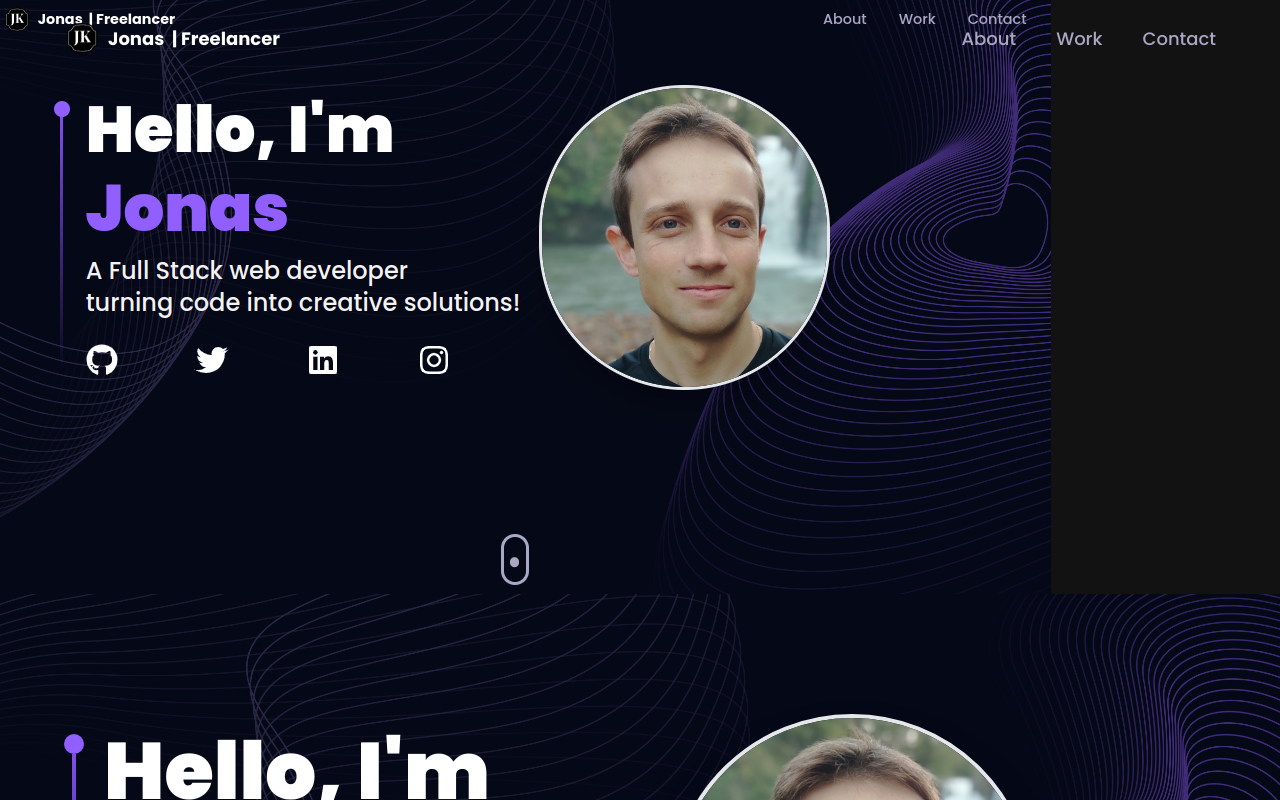
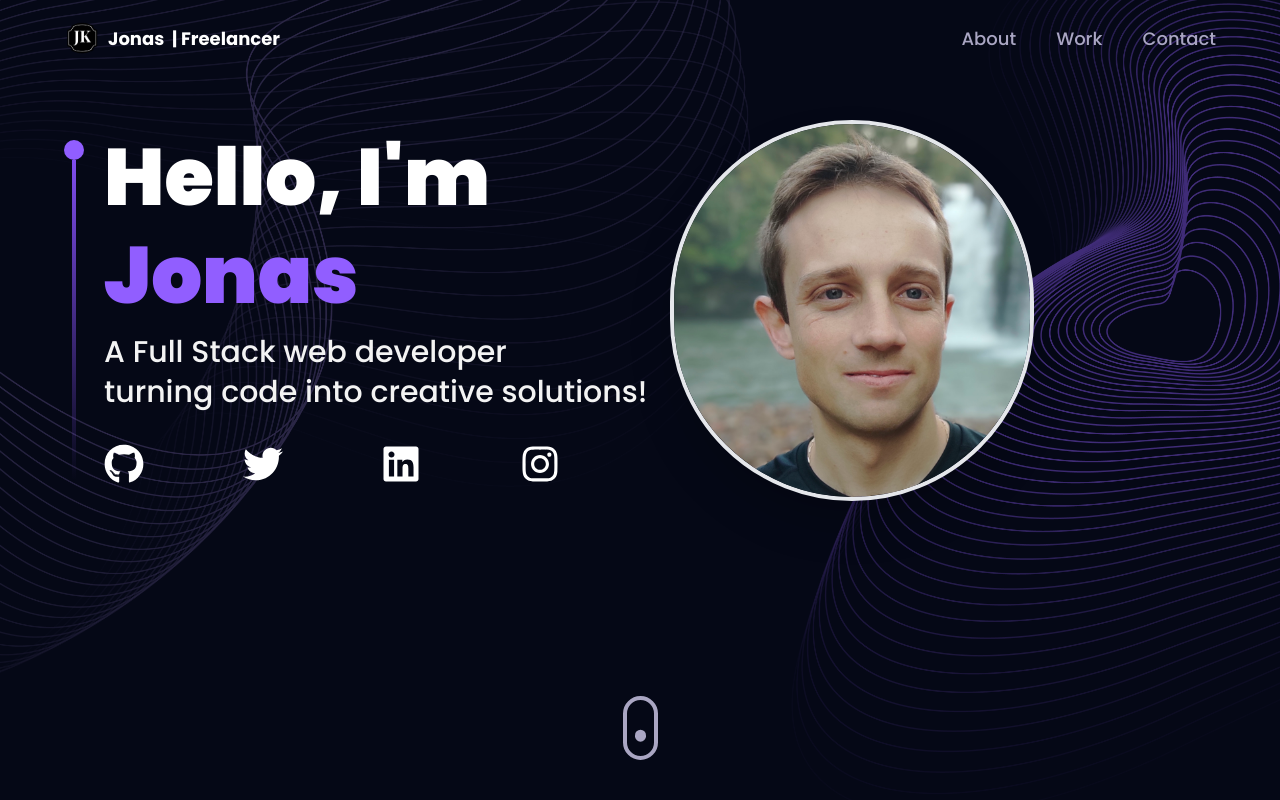
Before and after one commit to jonasmkunzler/jonask-portfolio, a React (Vite) app: page / in a window 1280 px wide. Shown: the top 800 px of the page. Built offline with nearby package versions, Linux system fonts and the light colour scheme.

Commit message:
Enviando alteração na pagina principal

```diff
--- a/src/main.jsx
+++ b/src/main.jsx
@@ -27,7 +27,8 @@ const router = createBrowserRouter([
 
 createRoot(document.getElementById('root')).render(
   <React.StrictMode>
-    <img src={thumbnailImage} alt="Thumbnail" />
-    <RouterProvider router={router} />
+    <RouterProvider router={router}>
+      <img src={thumbnailImage} alt="Thumbnail" />
+    </RouterProvider>
   </React.StrictMode>
 )
```
